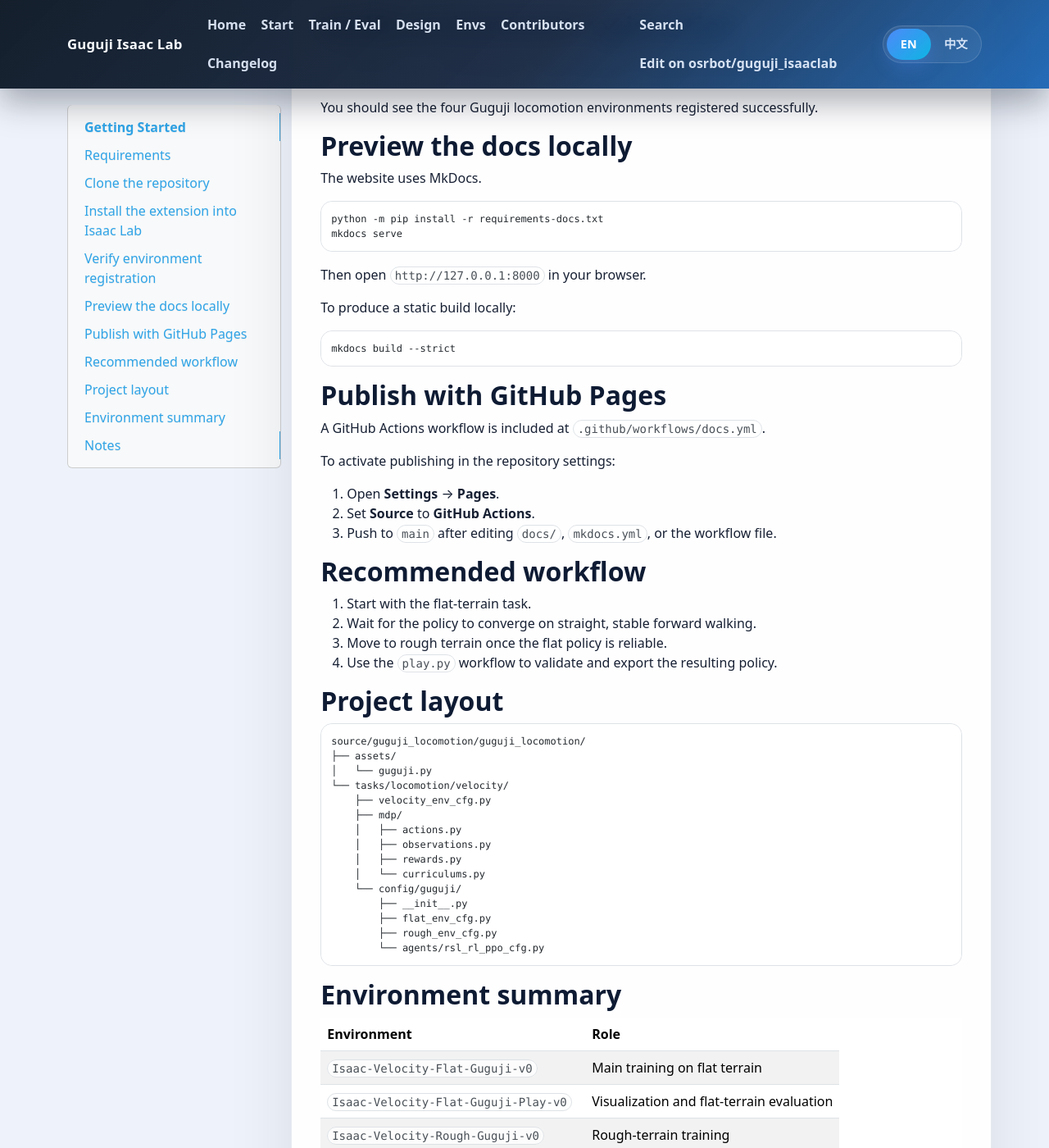
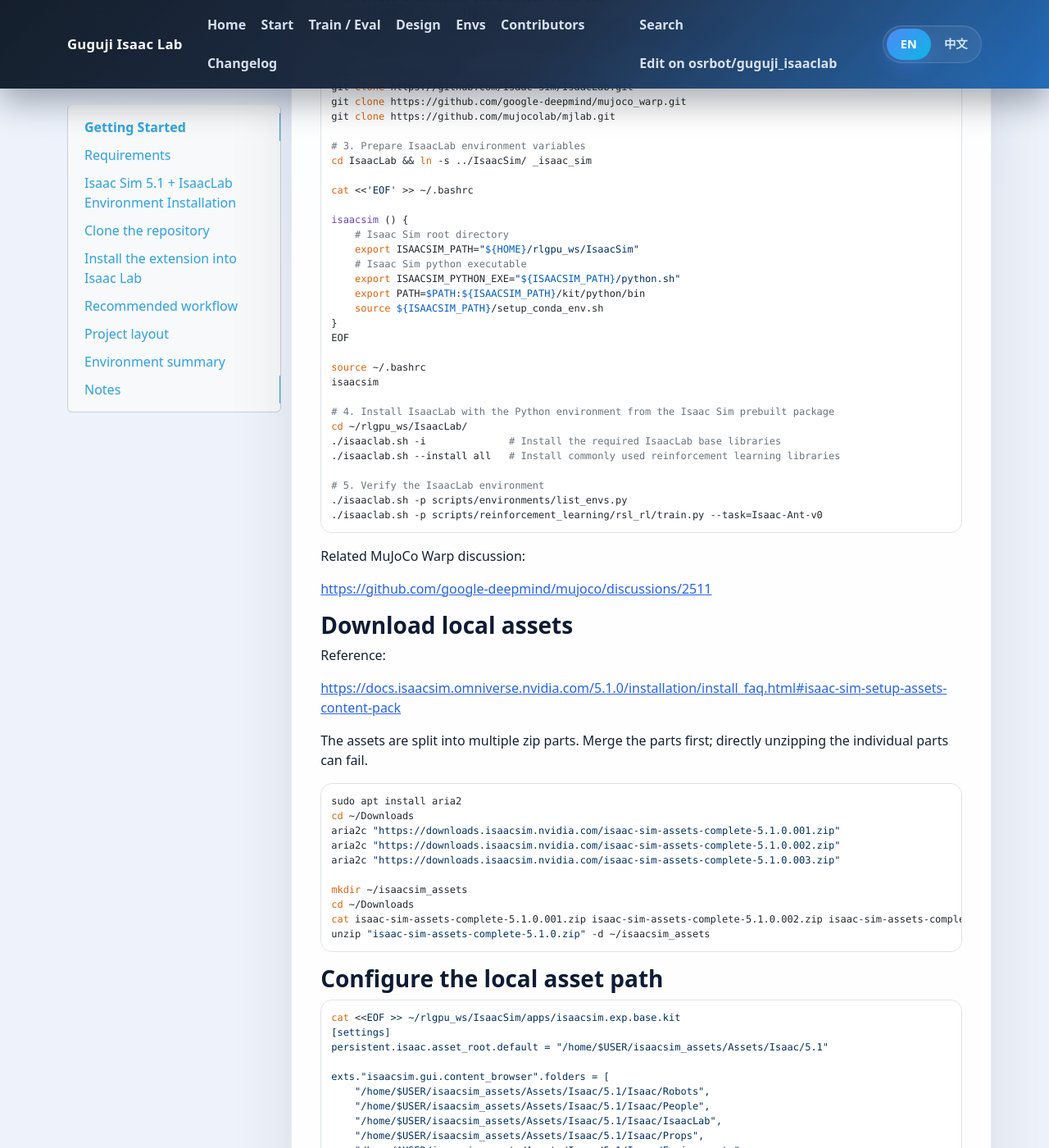
Before and after one commit to osrbot/guguji_isaaclab, an MkDocs documentation site: the page built from docs/getting-started.md, in a window 1280 px wide and 1400 px high, scrolled down 794 px. Shown: the whole window at 82% size. Built offline with MkDocs 1.6.1, drawn with Linux system fonts in a browser that asks for light colours; nearby versions of some CDN libraries; some of the changed text lies outside the part shown.

Commit message:
docs: update Isaac Sim and IsaacLab setup guide

````diff
--- a/docs/getting-started.md
+++ b/docs/getting-started.md
@@ -14,6 +14,121 @@ For Isaac Lab installation details, refer to:
 - Official guide: <https://isaac-sim.github.io/IsaacLab/main/source/setup/installation/index.html>
 - Internal setup notes (Chinese): <https://osrbotai.feishu.cn/wiki/QDj5w31Ynil8rYkyBNUc6tIVnwg>
 
+## Isaac Sim 5.1 + IsaacLab Environment Installation
+
+### Prebuilt package
+
+Use the Isaac Sim 5.1 prebuilt package:
+
+<https://docs.isaacsim.omniverse.nvidia.com/5.1.0/installation/download.html>
+
+### Installation steps
+
+```bash
+# 1. Create a workspace and download Isaac Sim
+mkdir rlgpu_ws && cd rlgpu_ws
+curl -LJO https://downloads.isaacsim.nvidia.com/isaac-sim-standalone-5.1.0-linux-x86_64.zip
+unzip isaac-sim-standalone-5.1.0-linux-x86_64.zip -o -d IsaacSim
+
+# 2. Download IsaacLab, mujoco_warp, and mjlab
+git clone https://github.com/isaac-sim/IsaacLab.git
+git clone https://github.com/google-deepmind/mujoco_warp.git
+git clone https://github.com/mujocolab/mjlab.git
+
+# 3. Prepare IsaacLab environment variables
+cd IsaacLab && ln -s ../IsaacSim/ _isaac_sim
+
+cat <<'EOF' >> ~/.bashrc
+
+isaacsim () {
+    # Isaac Sim root directory
+    export ISAACSIM_PATH="${HOME}/rlgpu_ws/IsaacSim"
+    # Isaac Sim python executable
+    export ISAACSIM_PYTHON_EXE="${ISAACSIM_PATH}/python.sh"
+    export PATH=$PATH:${ISAACSIM_PATH}/kit/python/bin
+    source ${ISAACSIM_PATH}/setup_conda_env.sh
+}
+EOF
+
+source ~/.bashrc
+isaacsim
+
+# 4. Install IsaacLab with the Python environment from the Isaac Sim prebuilt package
+cd ~/rlgpu_ws/IsaacLab/
+./isaaclab.sh -i              # Install the required IsaacLab base libraries
+./isaaclab.sh --install all   # Install commonly used reinforcement learning libraries
+
+# 5. Verify the IsaacLab environment
+./isaaclab.sh -p scripts/environments/list_envs.py
+./isaaclab.sh -p scripts/reinforcement_learning/rsl_rl/train.py --task=Isaac-Ant-v0
+```
+
+Related MuJoCo Warp discussion:
+
+<https://github.com/google-deepmind/mujoco/discussions/2511>
+
+### Download local assets
+
+Reference:
+
+<https://docs.isaacsim.omniverse.nvidia.com/5.1.0/installation/install_faq.html#isaac-sim-setup-assets-content-pack>
+
+The assets are split into multiple zip parts. Merge the parts first; directly unzipping the individual parts can fail.
+
+```bash
+sudo apt install aria2
+cd ~/Downloads
+aria2c "https://downloads.isaacsim.nvidia.com/isaac-sim-assets-complete-5.1.0.001.zip"
+aria2c "https://downloads.isaacsim.nvidia.com/isaac-sim-assets-complete-5.1.0.002.zip"
+aria2c "https://downloads.isaacsim.nvidia.com/isaac-sim-assets-complete-5.1.0.003.zip"
+
+mkdir ~/isaacsim_assets
+cd ~/Downloads
+cat isaac-sim-assets-complete-5.1.0.001.zip isaac-sim-assets-complete-5.1.0.002.zip isaac-sim-assets-complete-5.1.0.003.zip > isaac-sim-assets-complete-5.1.0.zip
+unzip "isaac-sim-assets-complete-5.1.0.zip" -d ~/isaacsim_assets
+```
+
+### Configure the local asset path
+
+```bash
+cat <<EOF >> ~/rlgpu_ws/IsaacSim/apps/isaacsim.exp.base.kit
+[settings]
+persistent.isaac.asset_root.default = "/home/$USER/isaacsim_assets/Assets/Isaac/5.1"
+
+exts."isaacsim.gui.content_browser".folders = [
+    "/home/$USER/isaacsim_assets/Assets/Isaac/5.1/Isaac/Robots",
+    "/home/$USER/isaacsim_assets/Assets/Isaac/5.1/Isaac/People",
+    "/home/$USER/isaacsim_assets/Assets/Isaac/5.1/Isaac/IsaacLab",
+    "/home/$USER/isaacsim_assets/Assets/Isaac/5.1/Isaac/Props",
+    "/home/$USER/isaacsim_assets/Assets/Isaac/5.1/Isaac/Environments",
+    "/home/$USER/isaacsim_assets/Assets/Isaac/5.1/Isaac/Materials",
+    "/home/$USER/isaacsim_assets/Assets/Isaac/5.1/Isaac/Samples",
+    "/home/$USER/isaacsim_assets/Assets/Isaac/5.1/Isaac/Sensors",
+]
+
+# Optional: Using Content Browser is recommended.
+exts."isaacsim.asset.browser".folders = [
+    "/home/$USER/isaacsim_assets/Assets/Isaac/5.1/Isaac/Robots",
+    "/home/$USER/isaacsim_assets/Assets/Isaac/5.1/Isaac/People",
+    "/home/$USER/isaacsim_assets/Assets/Isaac/5.1/Isaac/IsaacLab",
+    "/home/$USER/isaacsim_assets/Assets/Isaac/5.1/Isaac/Props",
+    "/home/$USER/isaacsim_assets/Assets/Isaac/5.1/Isaac/Environments",
+    "/home/$USER/isaacsim_assets/Assets/Isaac/5.1/Isaac/Materials",
+    "/home/$USER/isaacsim_assets/Assets/Isaac/5.1/Isaac/Samples",
+    "/home/$USER/isaacsim_assets/Assets/Isaac/5.1/Isaac/Sensors",
+]
+EOF
+
+grep "/home/" ~/rlgpu_ws/IsaacSim/apps/isaacsim.exp.base.kit
+```
+
+### Test the configuration
+
+```bash
+cd ~/rlgpu_ws/IsaacSim
+./isaac-sim.sh --/persistent/isaac/asset_root/default="/home/$USER/isaacsim_assets/Assets/Isaac/5.1"
+```
+
 ## Clone the repository
 
 ```bash
@@ -29,41 +144,6 @@ git clone https://github.com/osrbot/guguji_isaaclab.git
 cd ~/rlgpu_ws/IsaacLab
 ./isaaclab.sh -p -m pip install -e ~/Desktop/guguji_simulation/guguji_isaaclab/source/guguji_locomotion
 ```
-
-## Verify environment registration
-
-```bash
-./isaaclab.sh -p ~/Desktop/guguji_simulation/guguji_isaaclab/scripts/list_envs.py
-```
-
-You should see the four Guguji locomotion environments registered successfully.
-
-## Preview the docs locally
-
-The website uses MkDocs.
-
-```bash
-python -m pip install -r requirements-docs.txt
-mkdocs serve
-```
-
-Then open `http://127.0.0.1:8000` in your browser.
-
-To produce a static build locally:
-
-```bash
-mkdocs build --strict
-```
-
-## Publish with GitHub Pages
-
-A GitHub Actions workflow is included at `.github/workflows/docs.yml`.
-
-To activate publishing in the repository settings:
-
-1. Open **Settings** → **Pages**.
-2. Set **Source** to **GitHub Actions**.
-3. Push to `main` after editing `docs/`, `mkdocs.yml`, or the workflow file.
 
 ## Recommended workflow
 
````
